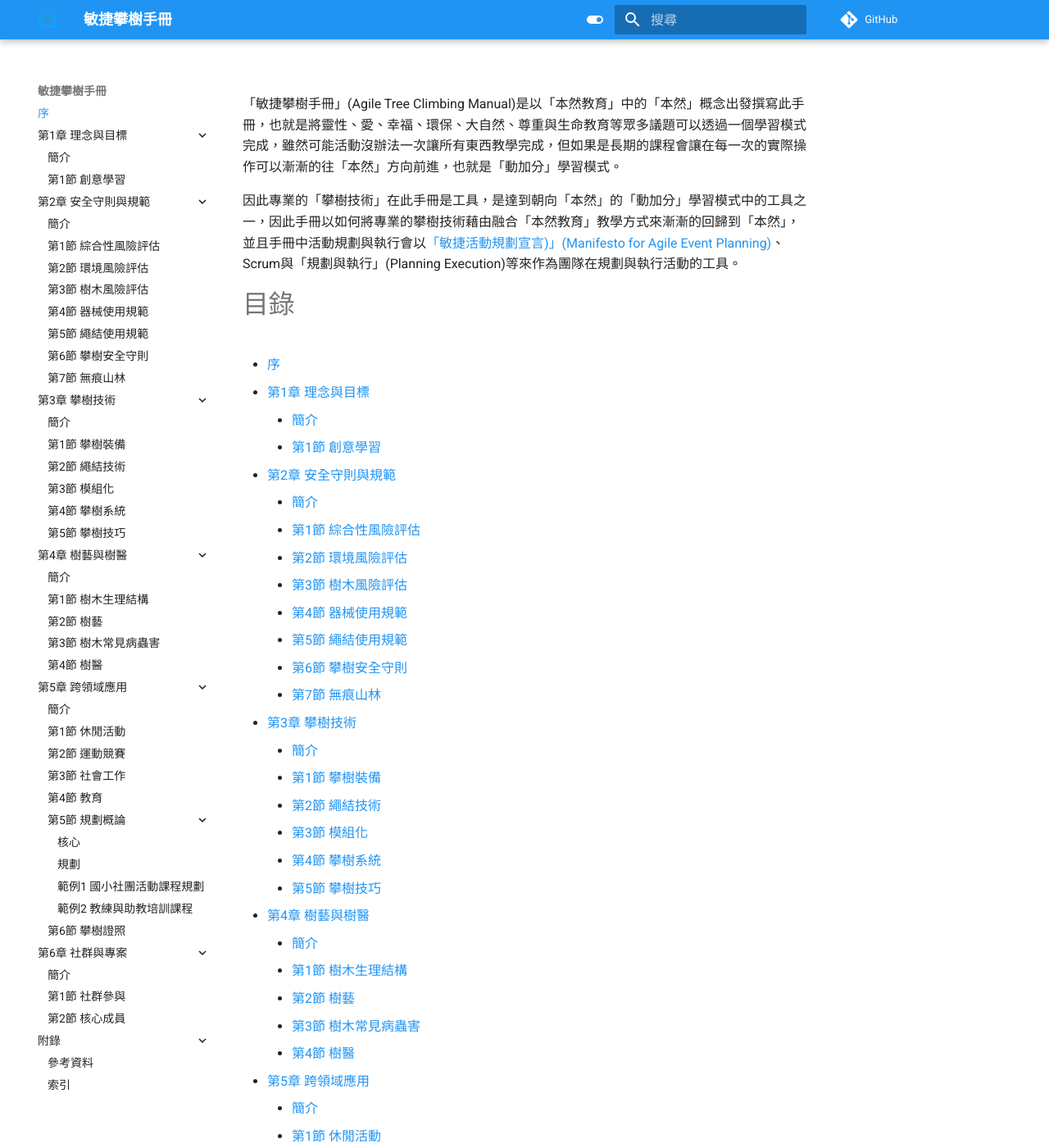
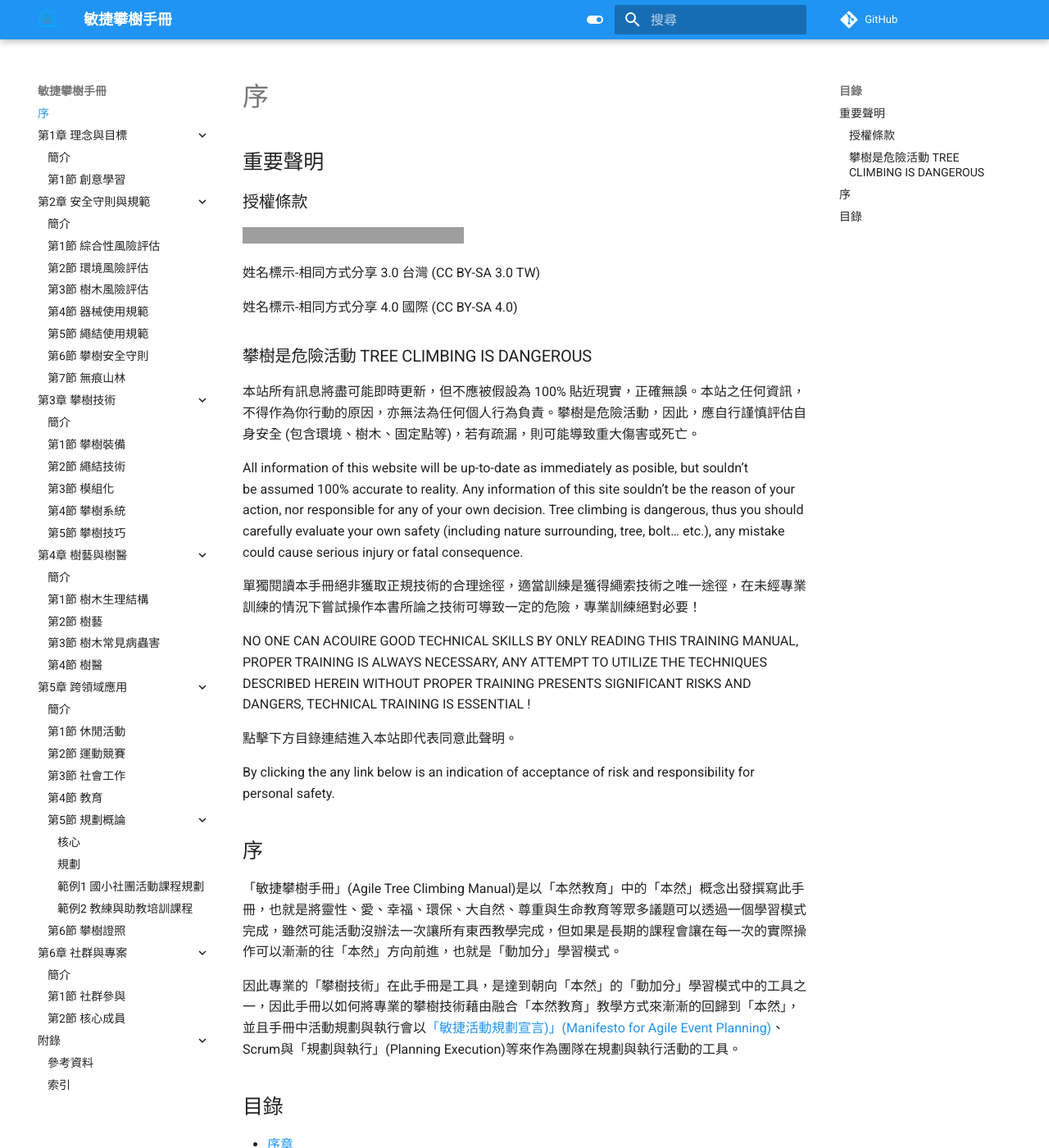
Before and after one commit to Uesugi-Summer-Sea/Agile-Tree-Climbing-Manual, an MkDocs documentation site: the page built from docs/README.md, in a window 1280 px wide and 1400 px high. Shown: the whole window at 82% size. Built offline with MkDocs 1.6.1 and Material for MkDocs 9.7.7, drawn with Linux system fonts in a browser that asks for light colours; comment, search, counter and statistics services are not loaded; some of the changed text lies outside the part shown; grey boxes are pictures that could not be loaded.

Commit message:
此提交將加上重要聲明，包括安全問題
修改項目:

模組:

議題95

```diff
--- a/docs/README.md
+++ b/docs/README.md
@@ -1,9 +1,33 @@
+## 重要聲明
+### 授權條款
+![](https://creativecommons.org/images/deed/svg/cc_white.svg)![](https://creativecommons.org/images/deed/svg/attribution_icon_white.svg)![](https://creativecommons.org/images/deed/svg/sa_white.svg)
+
+姓名標示-相同方式分享 3.0 台灣 (CC BY-SA 3.0 TW)
+
+姓名標示-相同方式分享 4.0 國際 (CC BY-SA 4.0)
+
+### 攀樹是危險活動 TREE CLIMBING IS DANGEROUS
+
+本站所有訊息將盡可能即時更新，但不應被假設為 100% 貼近現實，正確無誤。本站之任何資訊，不得作為你行動的原因，亦無法為任何個人行為負責。攀樹是危險活動，因此，應自行謹慎評估自身安全 (包含環境、樹木、固定點等)，若有疏漏，則可能導致重大傷害或死亡。
+
+All information of this website will be up-to-date as immediately as posible, but souldn't be assumed 100% accurate to reality. Any information of this site souldn't be the reason of your action, nor responsible for any of your own decision. Tree climbing is dangerous, thus you should carefully evaluate your own safety (including nature surrounding, tree, bolt... etc.), any mistake could cause serious injury or fatal consequence.
+
+單獨閱讀本手冊絕非獲取正規技術的合理途徑，適當訓練是獲得繩索技術之唯一途徑，在未經專業訓練的情況下嘗試操作本書所論之技術可導致一定的危險，專業訓練絕對必要！
+
+NO ONE CAN ACOUIRE GOOD TECHNICAL SKILLS BY
+ONLY READING THIS TRAINING MANUAL, PROPER TRAINING IS ALWAYS NECESSARY, ANY ATTEMPT TO UTILIZE THE TECHNIQUES DESCRIBED HEREIN WITHOUT PROPER TRAINING PRESENTS SIGNIFICANT RISKS AND DANGERS, TECHNICAL TRAINING IS ESSENTIAL !
+
+點擊下方目錄連結進入本站即代表同意此聲明。
+
+By clicking the any link below is an indication of acceptance of risk and responsibility for personal safety.
+
+## 序
 「敏捷攀樹手冊」(Agile Tree Climbing Manual)是以「本然教育」中的「本然」概念出發撰寫此手冊，也就是將靈性、愛、幸福、環保、大自然、尊重與生命教育等眾多議題可以透過一個學習模式完成，雖然可能活動沒辦法一次讓所有東西教學完成，但如果是長期的課程會讓在每一次的實際操作可以漸漸的往「本然」方向前進，也就是「動加分」學習模式。
 
 因此專業的「攀樹技術」在此手冊是工具，是達到朝向「本然」的「動加分」學習模式中的工具之一，因此手冊以如何將專業的攀樹技術藉由融合「本然教育」教學方式來漸漸的回歸到「本然」，並且手冊中活動規劃與執行會以[「敏捷活動規劃宣言)」(Manifesto for Agile Event Planning)](https://github.com/Uesugi-Summer-Sea/Manifesto-for-Agile-Event-Planning)、Scrum與「規劃與執行」(Planning Execution)等來作為團隊在規劃與執行活動的工具。
 
-# 目錄
-- [序](README.md)
+## 目錄
+- [序章](README.md)
 - [第1章 理念與目標](1-理念與目標/README.md)
   - [簡介](1-理念與目標/README.md)
   - [第1節 創意學習](1-理念與目標/1-創意學習.md)
```
Also changed, not shown: other parts of docs/README.md (+1 -9 lines).
